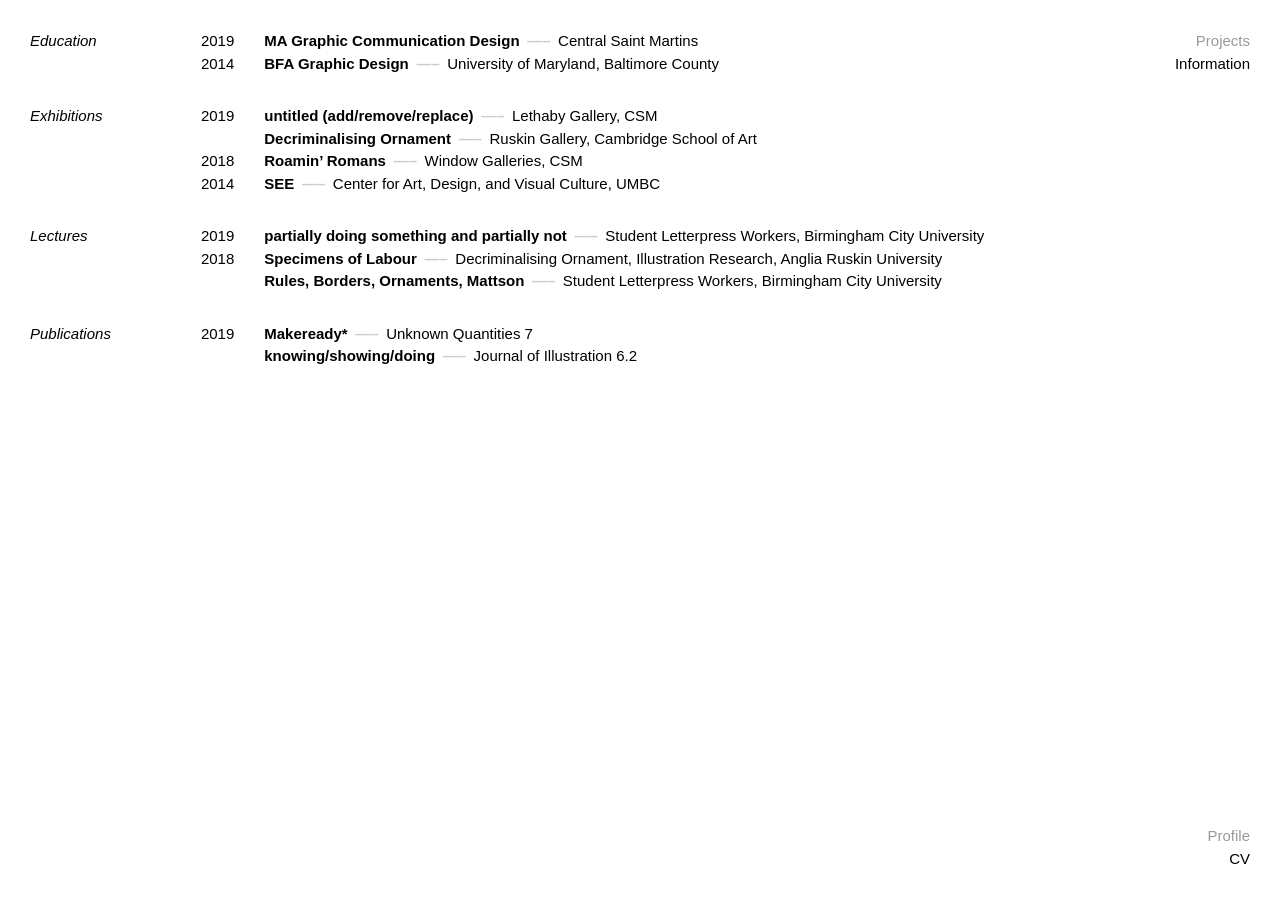
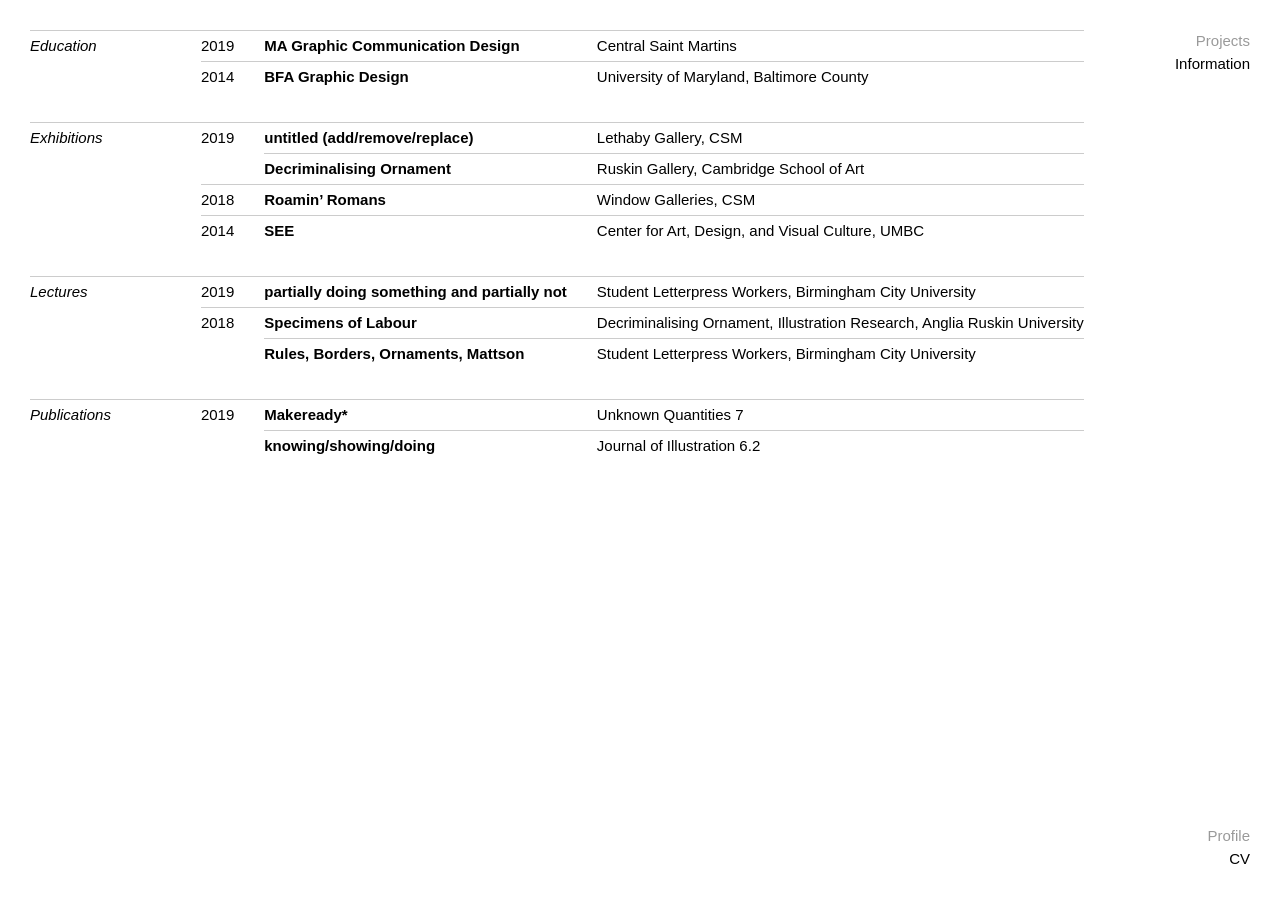
Before and after one commit to a-mg/a-m-g.org, a Jekyll site: the page built from _pages/cv.html, in a window 1280 px wide. Built offline with Jekyll 4.4.1, drawn with Linux system fonts in a browser that asks for light colours; Markdown is read by kramdown in place of the engine named in the settings.

Commit message:
Redesign CV grid layout for clarity

```diff
--- a/_pages/cv.html
+++ b/_pages/cv.html
@@ -5,24 +5,20 @@
 ---
 
 <section id="cv">
-  <ul>
   {% for set in site.data.cv %}
     <h2>{{ set.set }}</h2>
     {% assign list = set.list | group_by: "year" %}
     {% for year in list %}
       <h3>{{ year.name }}</h3>
       {% for entry in year.items %}
-        <li>
         <p class="title">
           {% if entry.work %}<a href="/projects/{{ entry.work }}/">{% endif %}
             {{ entry.title }}
           {% if entry.work %}</a>{% endif %}
         </p>
         <p class="context">{{ entry.context }}</p>
-        </li>
       {% endfor %}
     {% endfor %}
     <hr/>
   {% endfor %}
-  </ul>
 </section>
--- a/assets/css/landscape.css
+++ b/assets/css/landscape.css
@@ -202,41 +202,34 @@
 /* CV */
 
 section#cv {
+  height: max-content;
   grid-column: span 2;
+  display: grid;
+  grid-auto-columns: max-content;
+  line-height: 2;
 }
 
-section#cv ul {
-  display: grid;
-  grid-auto-columns: max-content;
-  grid-column-gap: 2rem;
-}
-
-section#cv ul + ul {
-  margin-top: 2rem;
+section#cv > * {
+  padding-right: 2rem;
+  border-top: 1px solid var(--c-line);
 }
 
 section#cv h2 {
   grid-column: 1;
-  margin-right: 4rem;
+  padding-right: 6rem;
 }
 
 section#cv h3 {
   grid-column: 2;
 }
 
-section#cv li {
+section#cv p.title {
   grid-column: 3;
 }
 
-section#cv p {
-  display: inline;
-}
-
-section#cv p.context::before {
-  content: "—–";
-  margin: 0 .5rem 0 calc(.5rem - 4px);
-  font-weight: bold;
-  color: var(--c-line);
+section#cv p.context {
+  grid-column: 4;
+  padding-right: 0;
 }
 
 section#cv hr {
```
Lines whose indentation alone changed are shown as unchanged.
